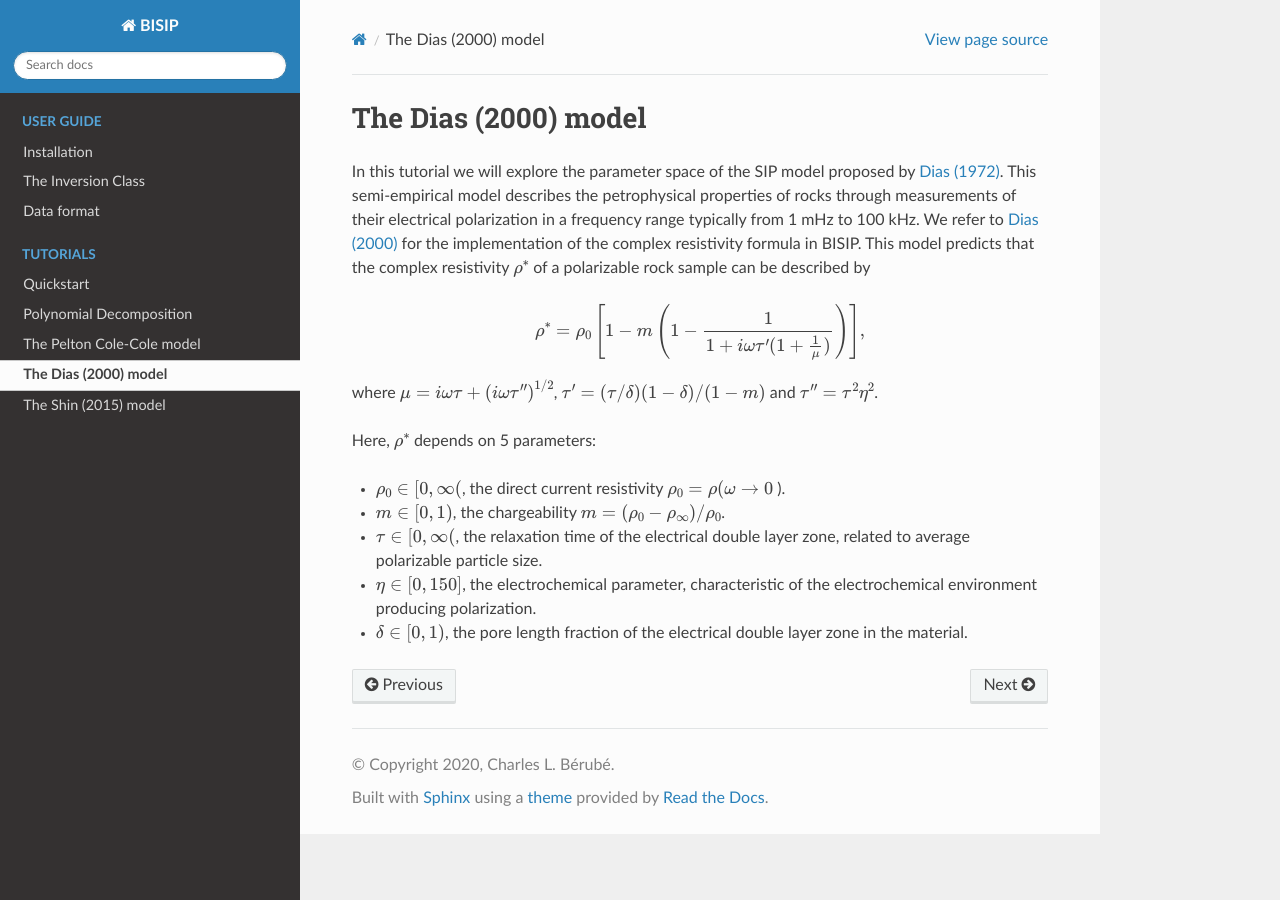
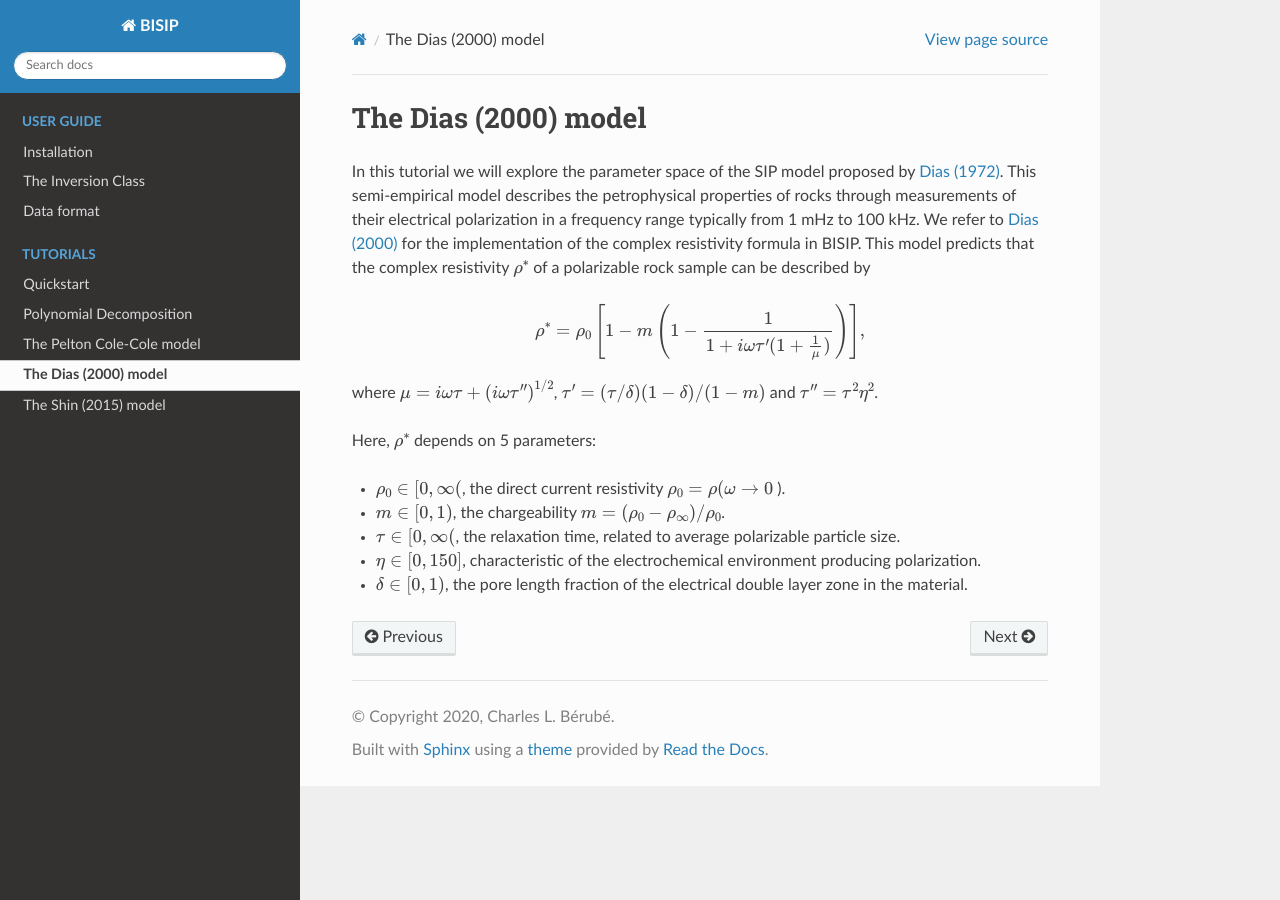
Before and after one commit to clberube/bisip2, a Sphinx documentation site: the page built from docs/tutorials/dias.rst, in a window 1280 px wide. Built offline with Sphinx 7.4.7 and the Read the Docs theme 2.0.0, drawn with Linux system fonts in a browser that asks for light colours.

Commit message:
Update docs

```diff
--- a/docs/tutorials/dias.rst
+++ b/docs/tutorials/dias.rst
@@ -23,9 +23,9 @@ Here, :math:`\rho^*` depends on 5 parameters:
 
 - :math:`\rho_0 \in [0, \infty(`, the direct current resistivity :math:`\rho_0 = \rho (\omega\to 0` ).
 - :math:`m \in [0, 1)`, the chargeability :math:`m=(\rho_0 - \rho_\infty)/\rho_0`.
-- :math:`\tau \in [0, \infty(`, the relaxation time of the electrical double layer zone, related to
+- :math:`\tau \in [0, \infty(`, the relaxation time, related to
   average polarizable particle size.
-- :math:`\eta \in [0, 150]`, the electrochemical parameter, characteristic of the
+- :math:`\eta \in [0, 150]`, characteristic of the
   electrochemical environment producing polarization.
 - :math:`\delta \in [0, 1)`, the pore length fraction of the electrical double
   layer zone in the material.
```
